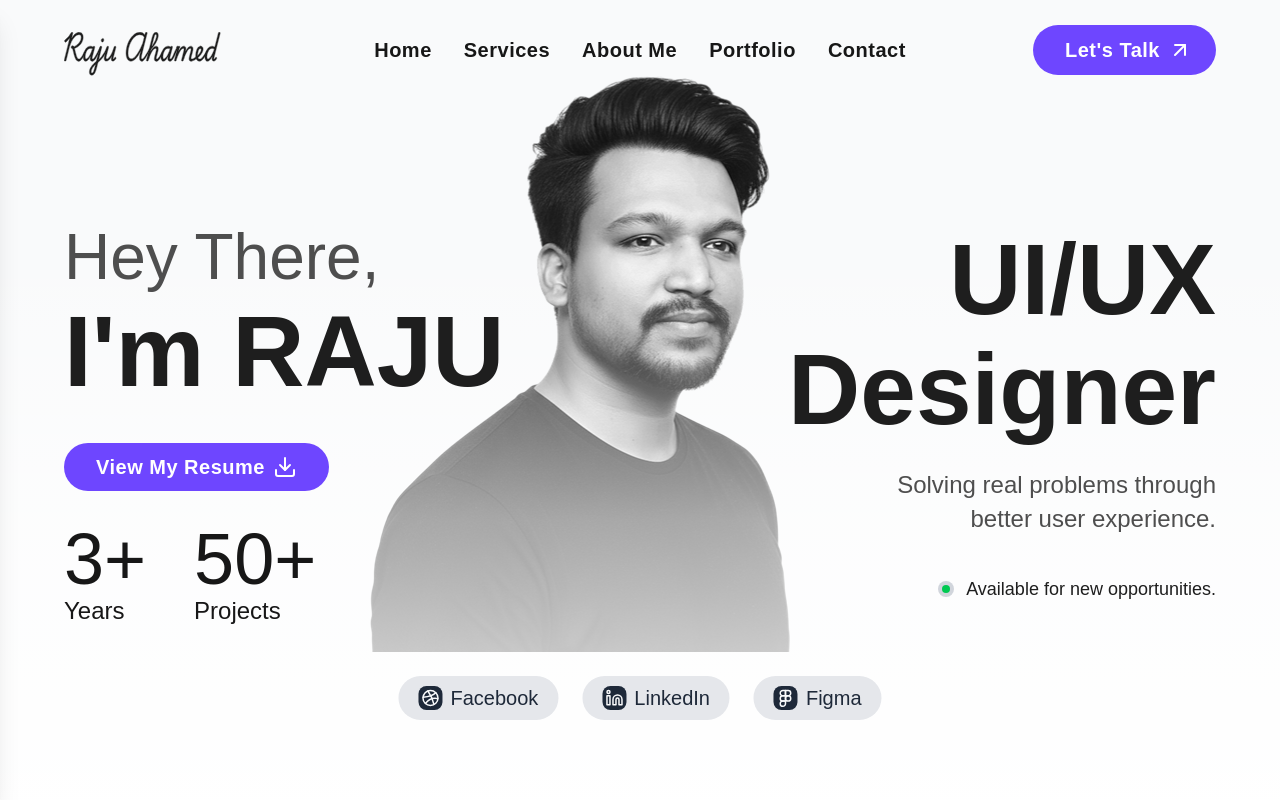
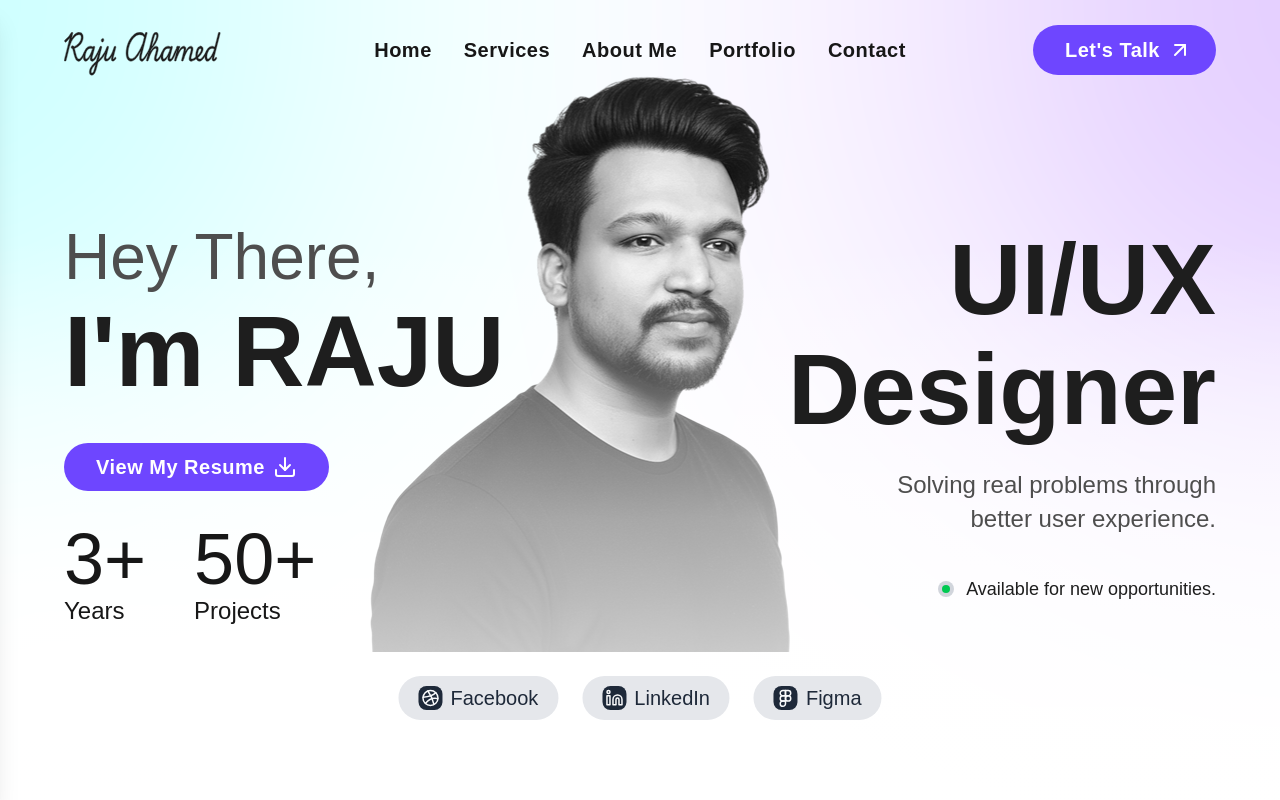
Before and after one commit to jobairalsarkar1/raju-ahmed-portfolio, a Next.js app: page / in a window 1280 px wide. Shown: the top 800 px of the page. Built offline with nearby package versions, Linux system fonts and the light colour scheme.

Commit message:
UI: Hero Section Bg

```diff
--- a/components/Hero.tsx
+++ b/components/Hero.tsx
@@ -3,7 +3,7 @@ import Image from "next/image";
 
 function Hero() {
   return (
-    <div className="relative bg-gray-50 py-8 sm:py-28 min-h-screen overflow-hidden">
+    <div className="relative bg-gray-50 py-8 sm:py-28 min-h-screen overflow-hidden bg-[url('/hero-bg.png')] bg-cover bg-center">
       {/* CENTER PERSON IMAGE */}
       <div className="absolute inset-0 bottom-20 flex items-center justify-center pointer-events-none">
         <Image
```
Also changed, not shown: public/hero-bg.png (added).
